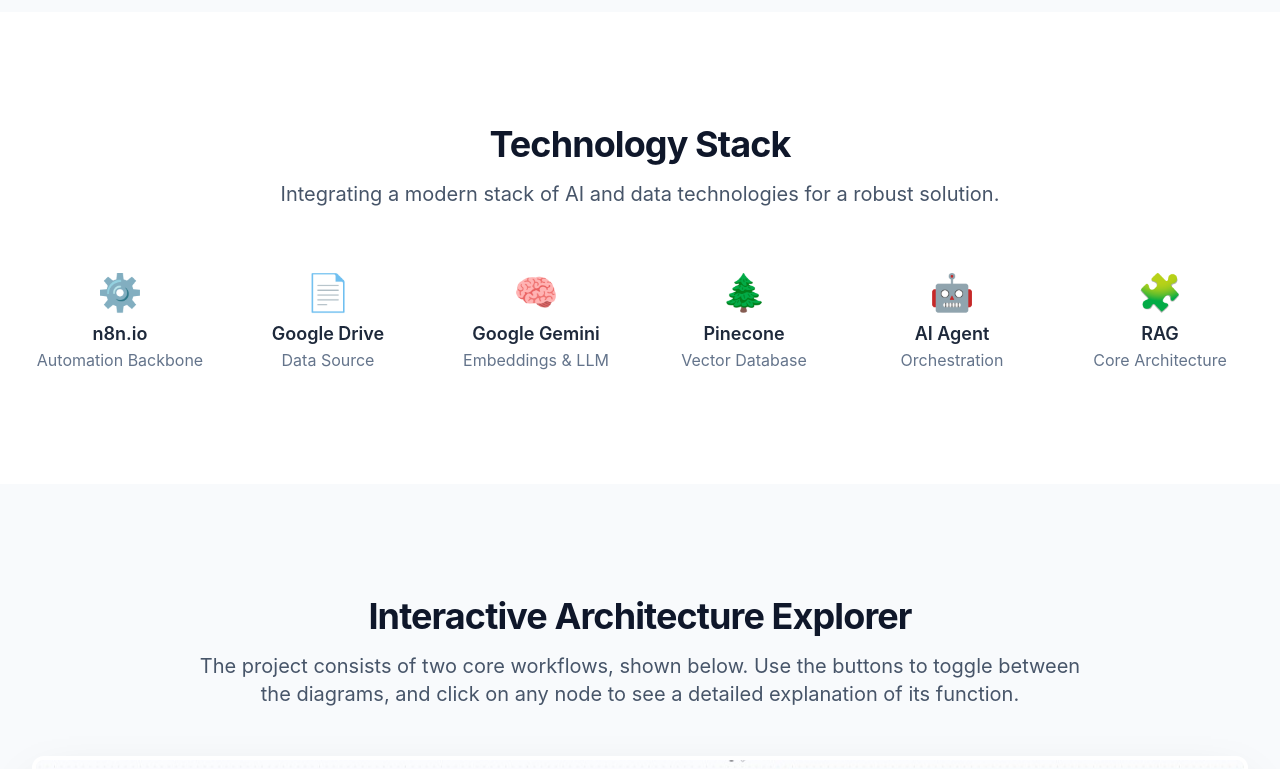
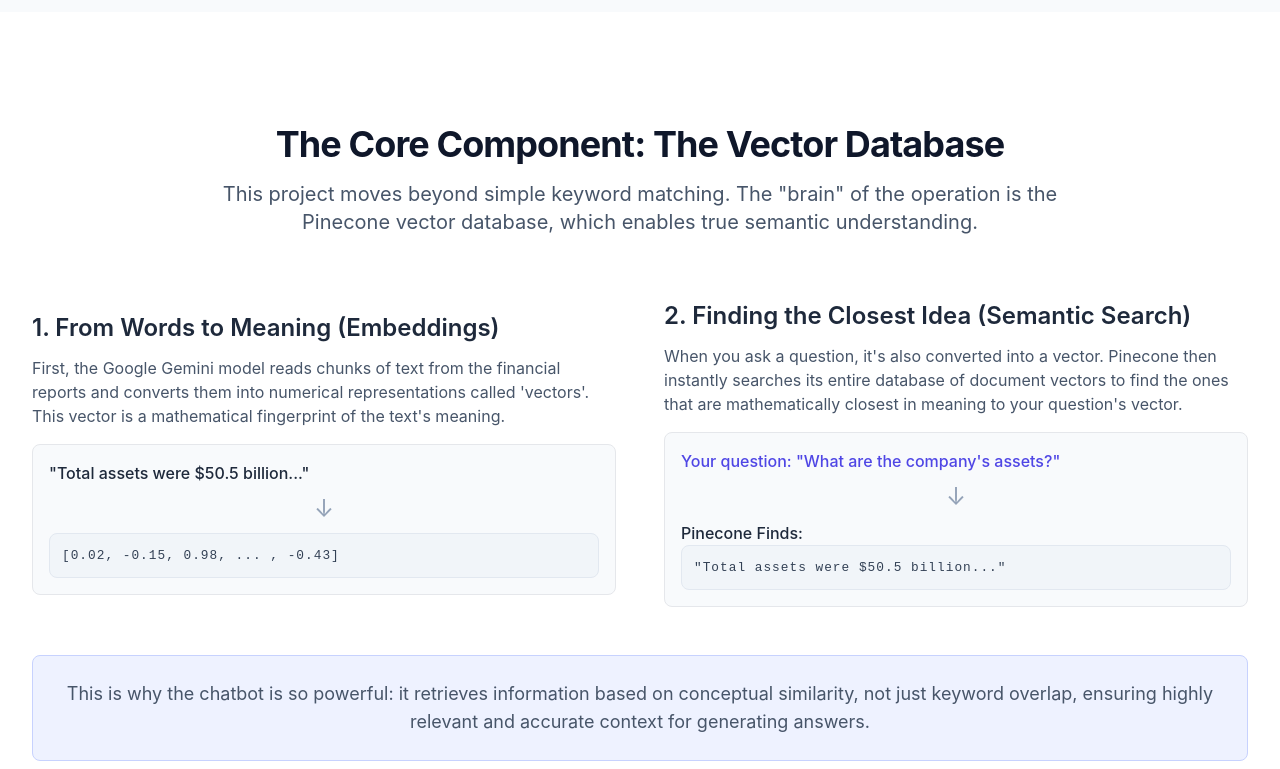
Before and after one commit to MoNabawy-2003/n8n-RAG-Chatbot-ai-financial-analyst, a plain HTML site: page index.html in a window 1280 px wide. Shown: the part 1700-2469 px from the top of the page. Drawn offline with nearby package versions, Linux system fonts and the light colour scheme; files whose address does not match are found by name.

Commit message:
Update index.html

```diff
--- a/index.html
+++ b/index.html
@@ -6,8 +6,8 @@
     <title>Project Showcase: AI-Powered Financial Analyst Chatbot</title>
     <script src="https://cdn.tailwindcss.com"></script>
     <!-- Chosen Palette: Calm Neutrals -->
-    <!-- Application Structure Plan: The SPA is structured into thematic, full-screen sections with a top navigation bar for easy access (Hero, Problem/Solution, Tech Stack, Architecture Explorer, Features, Conclusion). This structure was chosen over a linear document layout to create a more engaging, guided, and professional presentation. The highlight is the 'Architecture Explorer,' which turns a static text description into an interactive diagram. This allows users (recruiters, peers) to actively explore the project's technical depth at their own pace, making complex information more digestible and memorable. The user flow is from a high-level overview to deep technical details, controlled by the user. -->
-    <!-- Visualization & Content Choices: Report Info: Project Architecture -> Goal: Explain a complex, two-part process -> Viz/Presentation Method: Interactive diagram built with HTML/CSS/JS -> Interaction: Toggle buttons switch between the 'Knowledge Base Pipeline' and 'RAG Chatbot' workflows. Clickable nodes on the diagram reveal detailed explanations in a modal window. -> Justification: This transforms a static description into an engaging, self-paced learning experience, allowing users to drill down into details as needed, which is far more effective than reading paragraphs of text. -> Library/Method: Vanilla JS, Tailwind CSS. | Report Info: Tech Stack & Key Features -> Goal: Inform/Summarize -> Viz/Presentation Method: Grid of styled cards with icons -> Interaction: Subtle hover effects -> Justification: Enhances scability and visual appeal compared to a simple bulleted list, making key information stand out. -> Library/Method: Tailwind CSS. -->
+    <!-- Application Structure Plan: The SPA is structured into thematic, full-screen sections with a top navigation bar for easy access (Hero, Problem/Solution, Vector DB, Tech Stack, Architecture Explorer, Features, Conclusion). This structure was chosen over a linear document layout to create a more engaging, guided, and professional presentation. A new dedicated section for the Vector Database explains its core importance. The highlight remains the 'Architecture Explorer,' which turns a static text description into an interactive diagram. This allows users (recruiters, peers) to actively explore the project's technical depth at their own pace, making complex information more digestible and memorable. The user flow is from a high-level overview to deep technical details, controlled by the user. -->
+    <!-- Visualization & Content Choices: Report Info: Vector DB concept -> Goal: Explain a core technical concept simply -> Viz/Presentation Method: Two-column layout with simple diagrams made with styled HTML/CSS. -> Interaction: None, purely illustrative. -> Justification: Visually breaks down the abstract concept of embeddings and semantic search for a non-expert audience. | Report Info: Project Architecture -> Goal: Explain a complex, two-part process -> Viz/Presentation Method: Interactive diagram built with HTML/CSS/JS -> Interaction: Toggle buttons switch between the 'Knowledge Base Pipeline' and 'RAG Chatbot' workflows. Clickable nodes on the diagram reveal detailed explanations in a modal window. -> Justification: This transforms a static description into an engaging, self-paced learning experience, allowing users to drill down into details as needed. -> Library/Method: Vanilla JS, Tailwind CSS. -->
     <!-- CONFIRMATION: NO SVG graphics used. NO Mermaid JS used. -->
     <style>
         body {
@@ -64,6 +64,17 @@
             from { transform: translateY(30px); opacity: 0; }
             to { transform: translateY(0); opacity: 1; }
         }
+        .vector-viz-box {
+            font-family: monospace;
+            font-size: 0.8rem;
+            letter-spacing: 1px;
+            background-color: #f1f5f9;
+            border: 1px solid #e2e8f0;
+            border-radius: 0.5rem;
+            padding: 0.75rem;
+            white-space: nowrap;
+            overflow-x: auto;
+        }
     </style>
 </head>
 <body class="bg-slate-50 text-slate-700">
@@ -76,7 +87,7 @@
                 </div>
                 <nav class="hidden md:flex md:space-x-8">
                     <a href="#solution" class="text-slate-600 hover:text-indigo-600 font-medium">Solution</a>
-                    <a href="#stack" class="text-slate-600 hover:text-indigo-600 font-medium">Tech Stack</a>
+                    <a href="#vector-db" class="text-slate-600 hover:text-indigo-600 font-medium">Vector DB</a>
                     <a href="#architecture" class="text-slate-600 hover:text-indigo-600 font-medium">Architecture</a>
                     <a href="#features" class="text-slate-600 hover:text-indigo-600 font-medium">Features</a>
                 </nav>
@@ -106,13 +117,13 @@
                         <div class="bg-white p-8 rounded-xl shadow-lg border border-slate-200 mb-8">
                             <h3 class="text-3xl font-bold text-slate-900">The Challenge</h3>
                             <p class="mt-4 text-lg text-slate-600">
-                                Financial analysis involves sifting through dense, lengthy quarterly reports. This manual process is slow and prone to error, making it difficult to extract precise data points quickly.
+                                Financial analysis involves sifting through dense, lengthy quarterly reports. This manual process is slow and prone to error, making it difficult to extract precise data points quickly. Traditional keyword search often fails to capture the semantic nuance of financial language.
                             </p>
                         </div>
                         <div class="bg-indigo-600 text-white p-8 rounded-xl shadow-lg">
                             <h3 class="text-3xl font-bold">The Solution</h3>
                             <p class="mt-4 text-lg opacity-90">
-                                An AI-powered chatbot built on a RAG architecture using n8n. It ingests financial reports, understands user queries, and provides accurate, source-based answers instantly.
+                                An AI-powered chatbot built on a RAG architecture using n8n. It ingests financial reports to build a "semantic memory", understands complex user queries, and provides accurate, source-based answers instantly. It finds answers based on meaning, not just keywords.
                             </p>
                         </div>
                     </div>
@@ -124,44 +135,34 @@
             </div>
         </section>
 
-        <section id="stack" class="py-20 sm:py-28 bg-white">
+        <section id="vector-db" class="py-20 sm:py-28 bg-white">
             <div class="max-w-7xl mx-auto px-4 sm:px-6 lg:px-8">
                 <div class="text-center">
-                    <h2 class="text-3xl font-bold text-slate-900 tracking-tight sm:text-4xl">Technology Stack</h2>
-                    <p class="mt-4 text-xl text-slate-600">Integrating a modern stack of AI and data technologies for a robust solution.</p>
+                    <h2 class="text-3xl font-bold text-slate-900 tracking-tight sm:text-4xl">The Core Component: The Vector Database</h2>
+                    <p class="mt-4 text-xl text-slate-600 max-w-4xl mx-auto">This project moves beyond simple keyword matching. The "brain" of the operation is the Pinecone vector database, which enables true semantic understanding.</p>
                 </div>
-                <div class="mt-16 grid grid-cols-2 md:grid-cols-3 lg:grid-cols-6 gap-8 text-center">
-                    <div class="flex flex-col items-center">
-                        <div class="text-4xl">⚙️</div>
-                        <h4 class="mt-2 text-lg font-semibold text-slate-800">n8n.io</h4>
-                        <p class="text-slate-500">Automation Backbone</p>
+                <div class="mt-16 grid grid-cols-1 md:grid-cols-2 gap-12 items-center">
+                    <div>
+                        <h3 class="text-2xl font-semibold text-slate-800">1. From Words to Meaning (Embeddings)</h3>
+                        <p class="mt-3 text-slate-600">First, the Google Gemini model reads chunks of text from the financial reports and converts them into numerical representations called 'vectors'. This vector is a mathematical fingerprint of the text's meaning.</p>
+                        <div class="mt-4 bg-slate-50 p-4 rounded-lg border">
+                            <p class="text-slate-800 font-medium">"Total assets were $50.5 billion..."</p>
+                            <div class="text-2xl text-center my-2 text-slate-400">↓</div>
+                            <p class="vector-viz-box">[0.02, -0.15, 0.98, ... , -0.43]</p>
+                        </div>
                     </div>
-                    <div class="flex flex-col items-center">
-                        <div class="text-4xl">📄</div>
-                        <h4 class="mt-2 text-lg font-semibold text-slate-800">Google Drive</h4>
-                        <p class="text-slate-500">Data Source</p>
-                    </div>
-                     <div class="flex flex-col items-center">
-                        <div class="text-4xl">🧠</div>
-                        <h4 class="mt-2 text-lg font-semibold text-slate-800">Google Gemini</h4>
-                        <p class="text-slate-500">Embeddings & LLM</p>
-                    </div>
-                    <div class="flex flex-col items-center">
-                        <div class="text-4xl">🌲</div>
-                        <h4 class="mt-2 text-lg font-semibold text-slate-800">Pinecone</h4>
-                        <p class="text-slate-500">Vector Database</p>
-                    </div>
-                    <div class="flex flex-col items-center">
-                        <div class="text-4xl">🤖</div>
-                        <h4 class="mt-2 text-lg font-semibold text-slate-800">AI Agent</h4>
-                        <p class="text-slate-500">Orchestration</p>
-                    </div>
-                    <div class="flex flex-col items-center">
-                        <div class="text-4xl">🧩</div>
-                        <h4 class="mt-2 text-lg font-semibold text-slate-800">RAG</h4>
-                        <p class="text-slate-500">Core Architecture</p>
+                    <div>
+                        <h3 class="text-2xl font-semibold text-slate-800">2. Finding the Closest Idea (Semantic Search)</h3>
+                        <p class="mt-3 text-slate-600">When you ask a question, it's also converted into a vector. Pinecone then instantly searches its entire database of document vectors to find the ones that are mathematically closest in meaning to your question's vector.</p>
+                        <div class="mt-4 bg-slate-50 p-4 rounded-lg border">
+                             <p class="text-indigo-600 font-medium">Your question: "What are the company's assets?"</p>
+                             <div class="text-2xl text-center my-2 text-slate-400">↓</div>
+                             <p class="font-medium text-slate-800">Pinecone Finds:</p>
+                             <p class="vector-viz-box">"Total assets were $50.5 billion..."</p>
+                        </div>
                     </div>
                 </div>
+                 <p class="mt-12 text-center text-lg text-slate-600 bg-indigo-50 border border-indigo-200 p-6 rounded-lg">This is why the chatbot is so powerful: it retrieves information based on conceptual similarity, not just keyword overlap, ensuring highly relevant and accurate context for generating answers.</p>
             </div>
         </section>
 
@@ -169,7 +170,7 @@
             <div class="max-w-7xl mx-auto px-4 sm:px-6 lg:px-8">
                 <div class="text-center">
                     <h2 class="text-3xl font-bold text-slate-900 tracking-tight sm:text-4xl">Interactive Architecture Explorer</h2>
-                    <p class="mt-4 text-xl text-slate-600 max-w-4xl mx-auto">The project consists of two core workflows, shown below. Use the buttons to toggle between the diagrams, and click on any node to see a detailed explanation of its function.</p>
+                    <p class="mt-4 text-xl text-slate-600 max-w-4xl mx-auto">The project's engine is composed of two distinct but connected automated workflows. Use the buttons below to explore each one, and click any step to see its detailed function.</p>
                 </div>
 
                 <div class="my-12">
@@ -242,28 +243,28 @@
                 </div>
                 <div class="mt-16 grid grid-cols-1 md:grid-cols-2 lg:grid-cols-3 gap-8">
                     <div class="bg-slate-100 p-6 rounded-lg">
-                        <h4 class="text-lg font-semibold text-slate-800">✅ Accuracy</h4>
-                        <p class="mt-2 text-slate-600">Answers are based directly on source documents, minimizing inaccuracies.</p>
+                        <h4 class="text-lg font-semibold text-slate-800">✅ Unwavering Accuracy</h4>
+                        <p class="mt-2 text-slate-600">Answers are based directly on source documents, minimizing inaccuracies and preventing hallucination.</p>
                     </div>
                     <div class="bg-slate-100 p-6 rounded-lg">
-                        <h4 class="text-lg font-semibold text-slate-800">⏱️ Efficiency</h4>
-                        <p class="mt-2 text-slate-600">Reduces hours of manual research to mere seconds.</p>
+                        <h4 class="text-lg font-semibold text-slate-800">⏱️ Blazing-Fast Efficiency</h4>
+                        <p class="mt-2 text-slate-600">Reduces hours of manual research and data extraction to mere seconds.</p>
                     </div>
                     <div class="bg-slate-100 p-6 rounded-lg">
-                        <h4 class="text-lg font-semibold text-slate-800">📈 Scalability</h4>
-                        <p class="mt-2 text-slate-600">Easily scalable to handle thousands of documents.</p>
+                        <h4 class="text-lg font-semibold text-slate-800">📈 Massively Scalable</h4>
+                        <p class="mt-2 text-slate-600">The architecture is designed to handle thousands of documents without a drop in performance.</p>
                     </div>
                     <div class="bg-slate-100 p-6 rounded-lg">
-                        <h4 class="text-lg font-semibold text-slate-800">🛠️ Low-Code Implementation</h4>
-                        <p class="mt-2 text-slate-600">Demonstrates rapid development of complex AI systems with n8n.</p>
+                        <h4 class="text-lg font-semibold text-slate-800">🛠️ Rapid Low-Code Build</h4>
+                        <p class="mt-2 text-slate-600">Demonstrates the power of n8n for rapidly developing and deploying complex AI systems.</p>
                     </div>
                     <div class="bg-slate-100 p-6 rounded-lg">
-                        <h4 class="text-lg font-semibold text-slate-800">🧠 Context-Aware</h4>
-                        <p class="mt-2 text-slate-600">The RAG architecture ensures relevant, contextual answers.</p>
+                        <h4 class="text-lg font-semibold text-slate-800">🧠 True Contextual Understanding</h4>
+                        <p class="mt-2 text-slate-600">The RAG architecture ensures relevant, context-aware answers, not just keyword matches.</p>
                     </div>
                      <div class="bg-slate-100 p-6 rounded-lg">
-                        <h4 class="text-lg font-semibold text-slate-800">🌐 Future-Ready</h4>
-                        <p class="mt-2 text-slate-600">Easily expandable with more data sources and a custom front-end.</p>
+                        <h4 class="text-lg font-semibold text-slate-800">🌐 Future-Ready & Expandable</h4>
+                        <p class="mt-2 text-slate-600">Easily expandable with more data sources, agentic logic, and custom front-ends.</p>
                     </div>
                 </div>
             </div>
```
